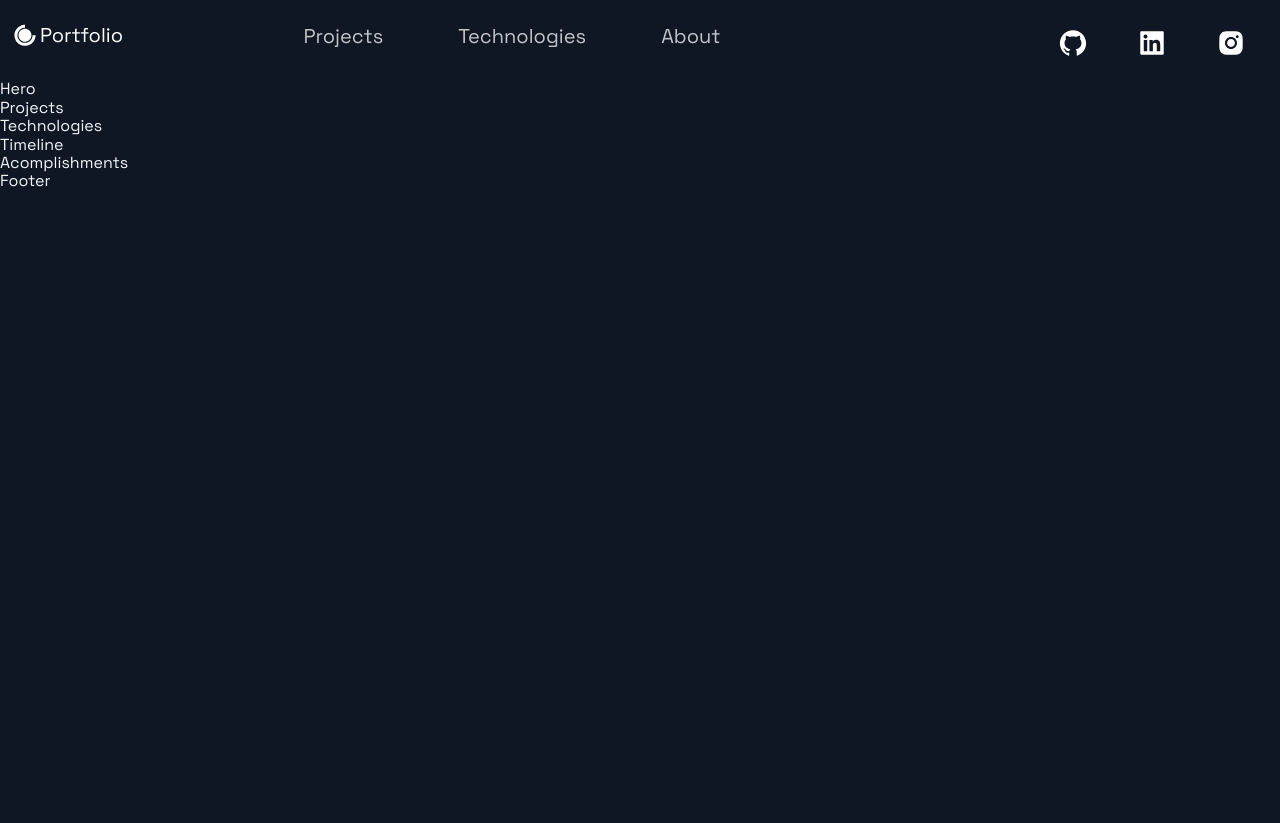
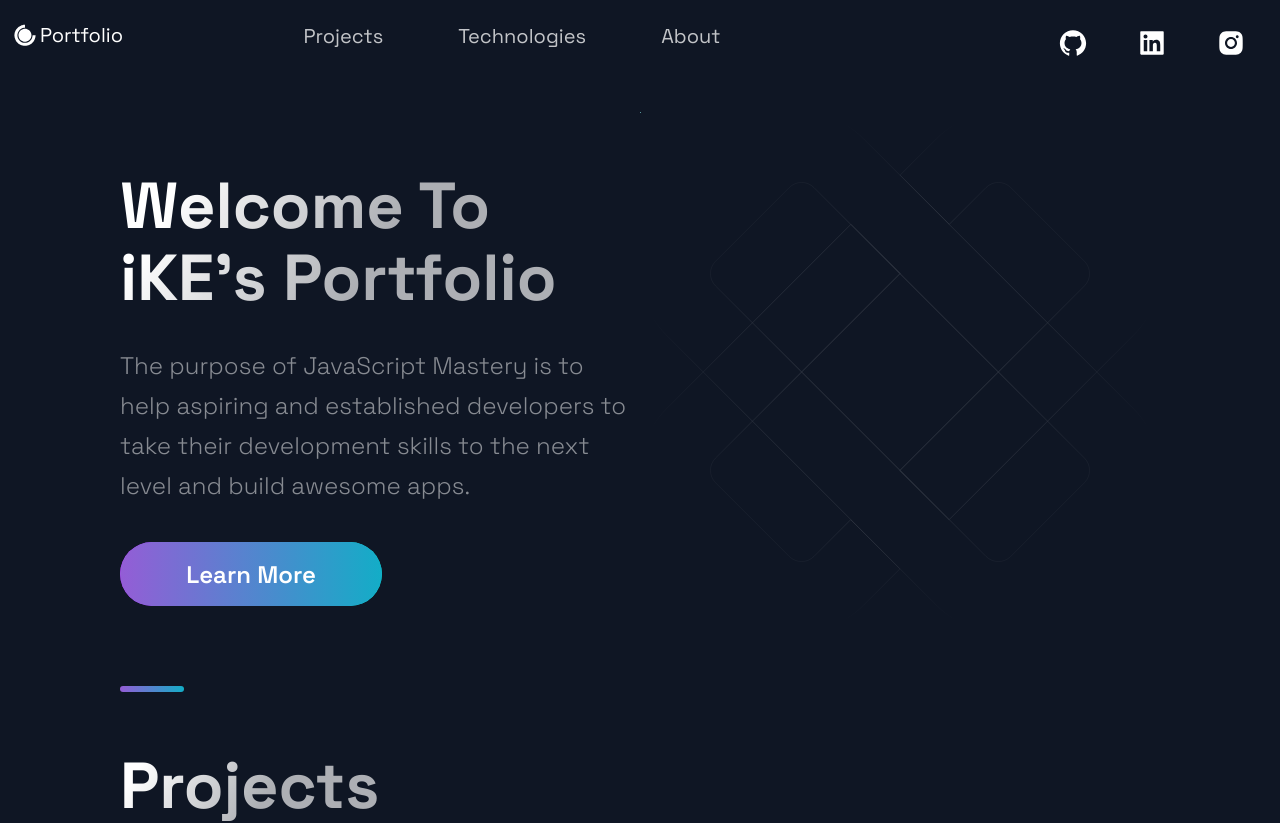
Before and after one commit to iketu65/portfolio, a Next.js app: page / in a window 1280 px wide. Shown: the top 823 px of the page. Before the commit the page ends 800 px from the top, so only its background shows below. Built offline with nearby package versions, Linux system fonts and the light colour scheme.

Commit message:
Commit 2 (Done Projects Component)

```diff
--- a/src/components/Hero/Hero.js
+++ b/src/components/Hero/Hero.js
@@ -4,10 +4,21 @@
 import Button from '../../styles/GlobalComponents/Button';
 import { LeftSection } from './HeroStyles';
 
-const Hero = (props) => (
-  <div>
-    Hero
-  </div>
+const Hero = () => (
+  <Section row nopadding>
+    <LeftSection>
+      <SectionTitle main center>
+        Welcome To <br />
+        iKE's Portfolio
+      </SectionTitle>
+      {/* ** แก้ด้วย1 ** */}
+      <SectionText>
+      The purpose of JavaScript Mastery is to help aspiring and established developers to take their development skills to the next level and build awesome apps.
+      </SectionText>
+      {/* ** แก้ด้วย2 ** */}
+      <Button onClick={() => window.location = 'https://www.javascript.com/'}>Learn More</Button>
+    </LeftSection>
+  </Section>
 );
 
 export default Hero;
--- a/src/components/Projects/Projects.js
+++ b/src/components/Projects/Projects.js
@@ -5,9 +5,35 @@
 import { projects } from '../../constants/constants';
 
 const Projects = () => (
-  <div>
-    Projects
-  </div>
+  <Section nopadding id='projects'>
+    <SectionDivider />
+    <SectionTitle main>Projects</SectionTitle>
+    <GridContainer>
+      {/* ** แก้ด้วย3 ** */}
+      {projects.map(({ id, image, title, description, tags, source, visit }) => (
+        <BlogCard key={id}>
+          <Img src={image} />
+          <TitleContent>
+            <HeaderThree title>{title}</HeaderThree>
+            <Hr />
+          </TitleContent>
+          <CardInfo>{description}</CardInfo>
+          <div>
+            <TitleContent>Stack</TitleContent>
+            <TagList>
+              {tags.map((tag, i) => (
+               <Tag key={i}>{tag}</Tag>
+             ))}
+            </TagList>
+          </div>
+          <UtilityList>
+            <ExternalLinks href={visit}>Code</ExternalLinks>
+            <ExternalLinks href={source}>Source</ExternalLinks>
+          </UtilityList>
+        </BlogCard>
+      ))}
+    </GridContainer>
+  </Section>
 );
 
 export default Projects;
--- a/src/pages/index.js
+++ b/src/pages/index.js
@@ -10,10 +10,10 @@
 const Home = () => {
   return (
     <Layout>
-      {/* <Section grid> */}
+      <Section grid>
         <Hero />
-        {/* <BgAnimation /> */}
-      {/* </Section> */}
+        <BgAnimation />
+      </Section>
       <Projects />
       <Technologies />
       <Timeline />
```
